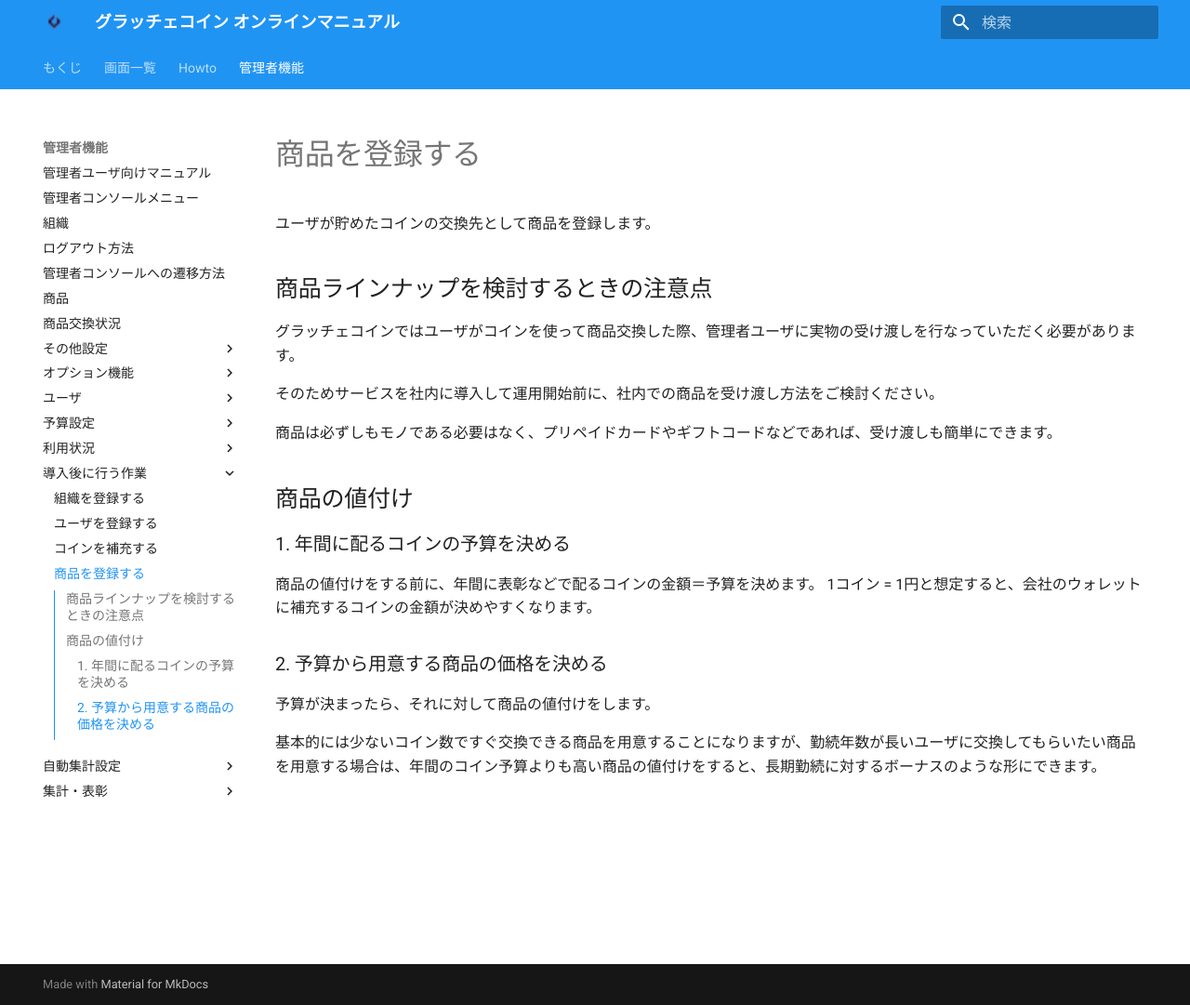
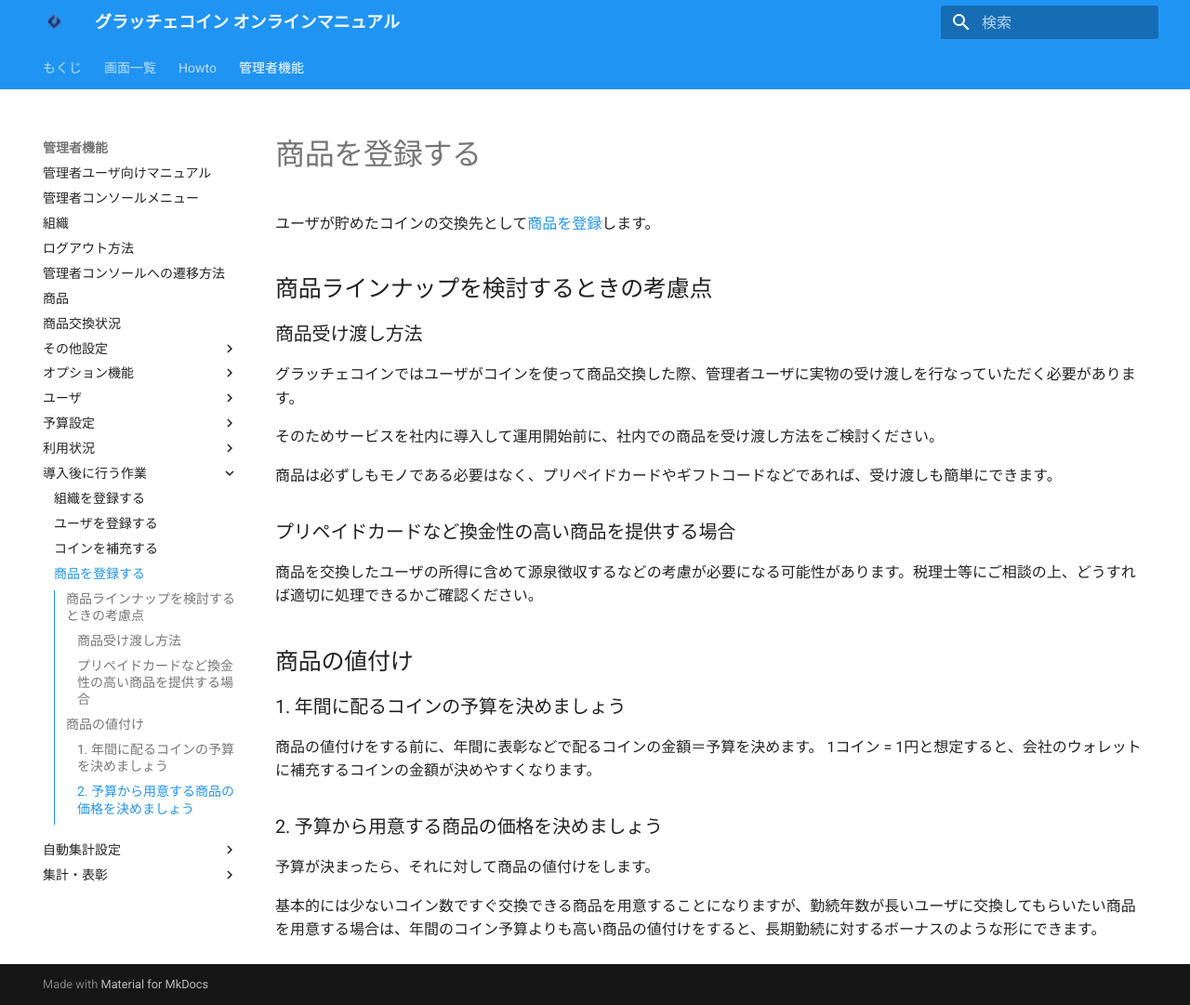
Before and after one commit to valuesoftware/graziecoin-docs, an MkDocs documentation site: the page built from docs/管理者機能/導入後に行う作業/setup04.md, in a window 1280 px wide and 1081 px high. Shown: the whole window at 93% size. Built offline with MkDocs 1.6.1 and Material for MkDocs 9.7.7, drawn with Linux system fonts in a browser that asks for light colours.

```diff
--- a/docs/管理者機能/導入後に行う作業/setup04.md
+++ b/docs/管理者機能/導入後に行う作業/setup04.md
@@ -1,8 +1,10 @@
 # 商品を登録する
 
-ユーザが貯めたコインの交換先として商品を登録します。
+ユーザが貯めたコインの交換先として[商品を登録](../productmaintenance.md)します。
 
-## 商品ラインナップを検討するときの注意点
+## 商品ラインナップを検討するときの考慮点
+
+### 商品受け渡し方法
 
 グラッチェコインではユーザがコインを使って商品交換した際、管理者ユーザに実物の受け渡しを行なっていただく必要があります。
 
@@ -11,13 +13,17 @@
 商品は必ずしもモノである必要はなく、プリペイドカードやギフトコードなどであれば、受け渡しも簡単にできます。
 
 
+### プリペイドカードなど換金性の高い商品を提供する場合
+商品を交換したユーザの所得に含めて源泉徴収するなどの考慮が必要になる可能性があります。税理士等にご相談の上、どうすれば適切に処理できるかご確認ください。
+
+
 ## 商品の値付け
 
-### 1. 年間に配るコインの予算を決める
+### 1. 年間に配るコインの予算を決めましょう
 商品の値付けをする前に、年間に表彰などで配るコインの金額＝予算を決めます。
 1コイン = 1円と想定すると、会社のウォレットに補充するコインの金額が決めやすくなります。
 
-### 2. 予算から用意する商品の価格を決める
+### 2. 予算から用意する商品の価格を決めましょう
 予算が決まったら、それに対して商品の値付けをします。
 
 基本的には少ないコイン数ですぐ交換できる商品を用意することになりますが、勤続年数が長いユーザに交換してもらいたい商品を用意する場合は、年間のコイン予算よりも高い商品の値付けをすると、長期勤続に対するボーナスのような形にできます。
```
Also changed, not shown: docs/管理者機能/index.md (+1 -1 lines), docs/管理者機能/オプション機能/option02.md (added, +22 -0 lines), docs/images/mvp/0-1.png (added), 1 other file.
